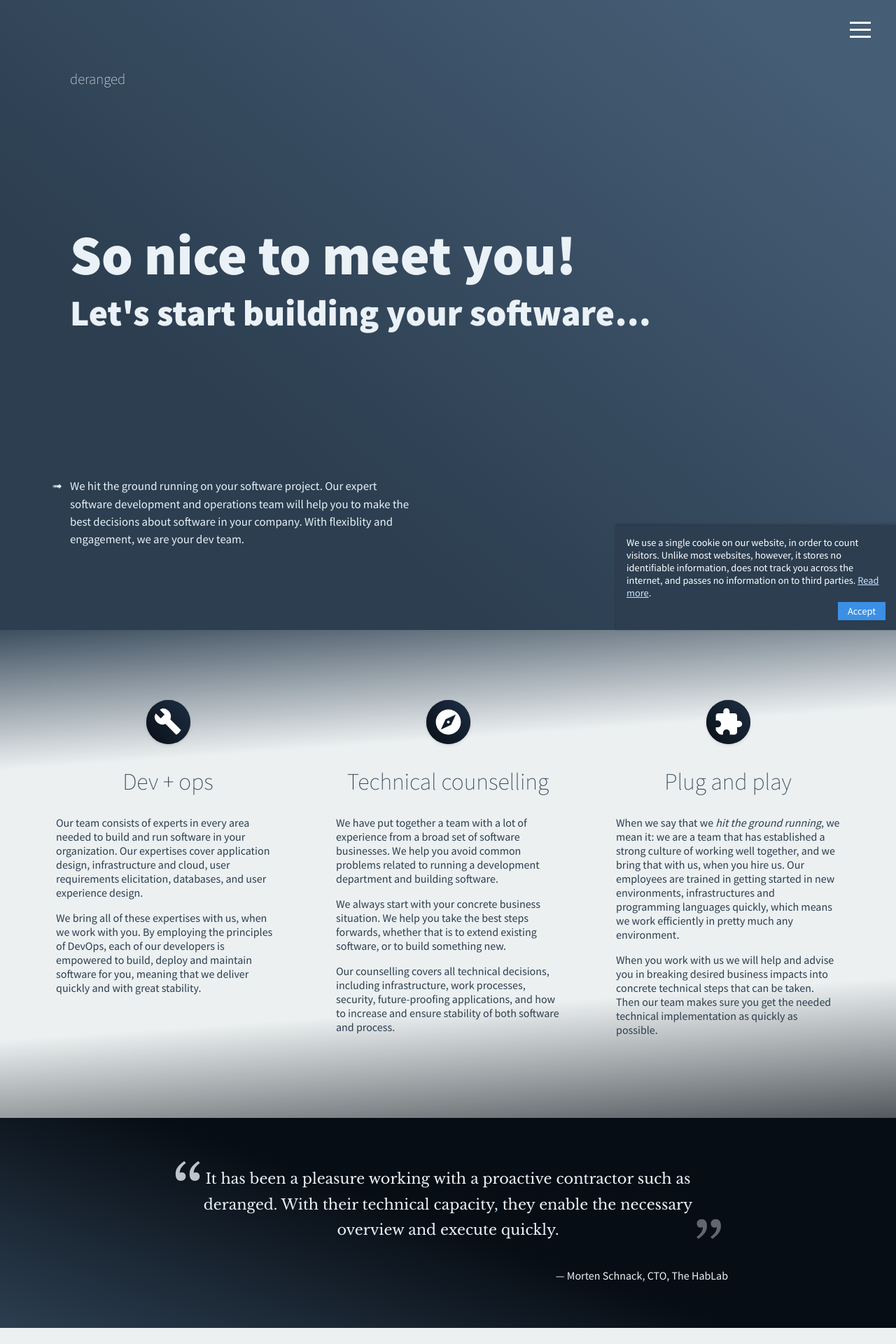
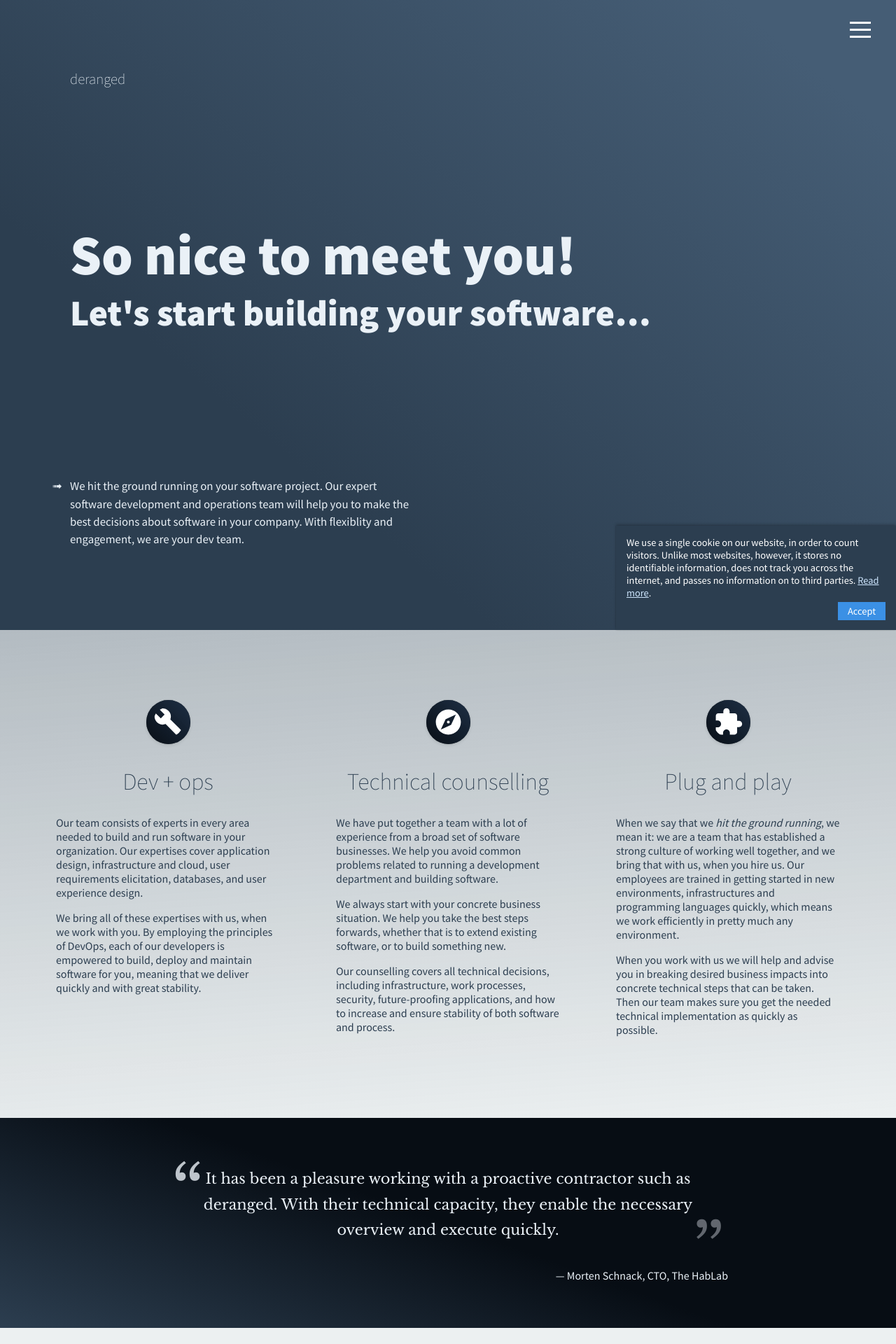
Before and after one commit to derangeddk/deranged.dk, a Jekyll site: the page built from index.html, in a window 1280 px wide. Shown: the top 1920 px of the page at 70% size. Built offline with Jekyll 4.4.1, drawn with Linux system fonts in a browser that asks for light colours.

Commit message:
Update home.scss

```diff
--- a/css/home.scss
+++ b/css/home.scss
@@ -128,7 +128,7 @@ permalink: /css/homestyle.css
   justify-content: center;
   align-items: flex-start;
   padding: 40px;
-  background-image: linear-gradient(-4deg, rgb(7, 13, 20) -100px, transparent 200px, transparent calc(100% - 200px), #2c3e50 calc(100% + 20px));
+  background-image: linear-gradient(-4deg, transparent 0px, rgba(44,62,80,0.3) calc(100% + 20px));
 
   @media (max-width: 1100px) {
     flex-direction: column;
```
